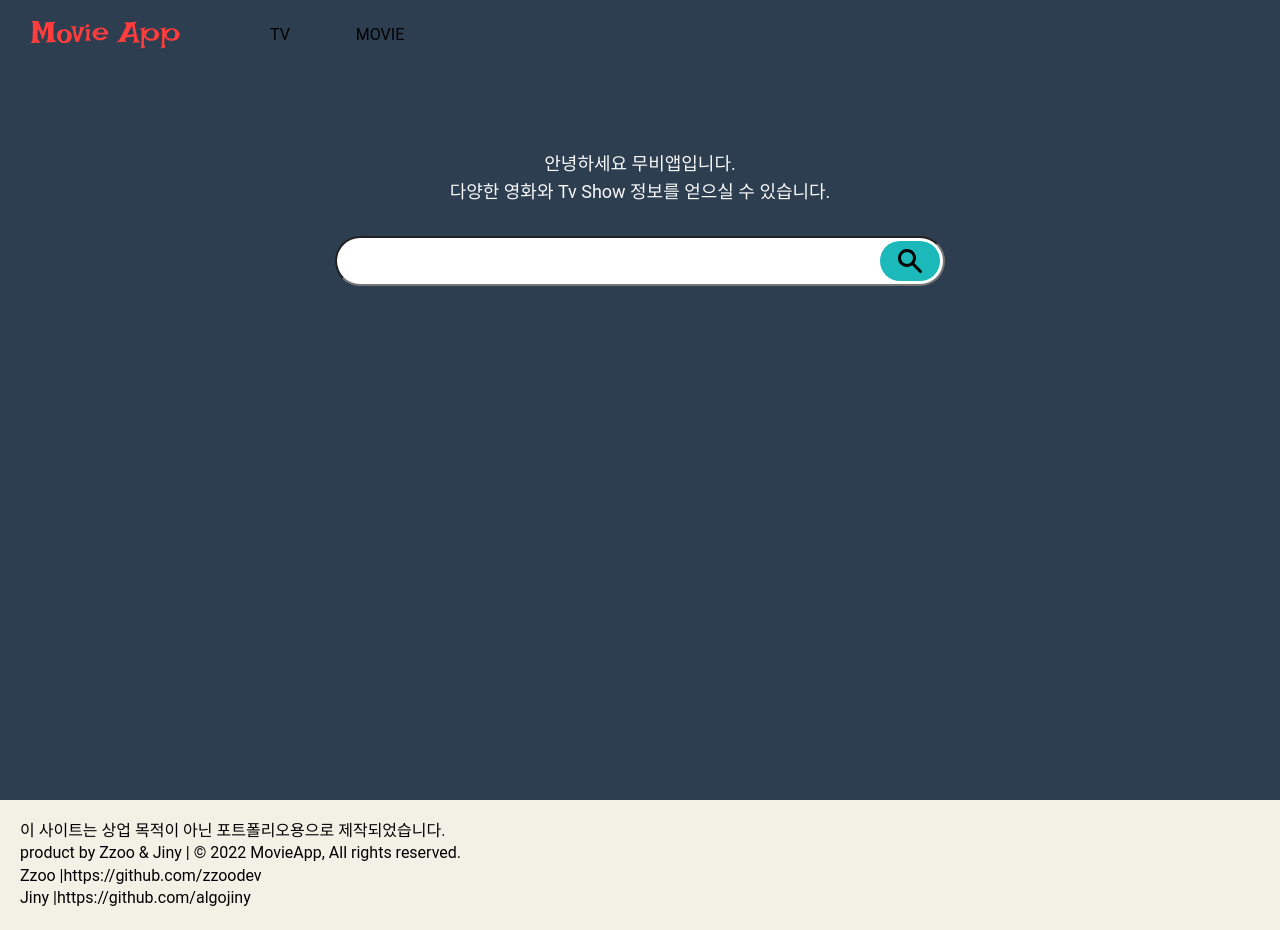
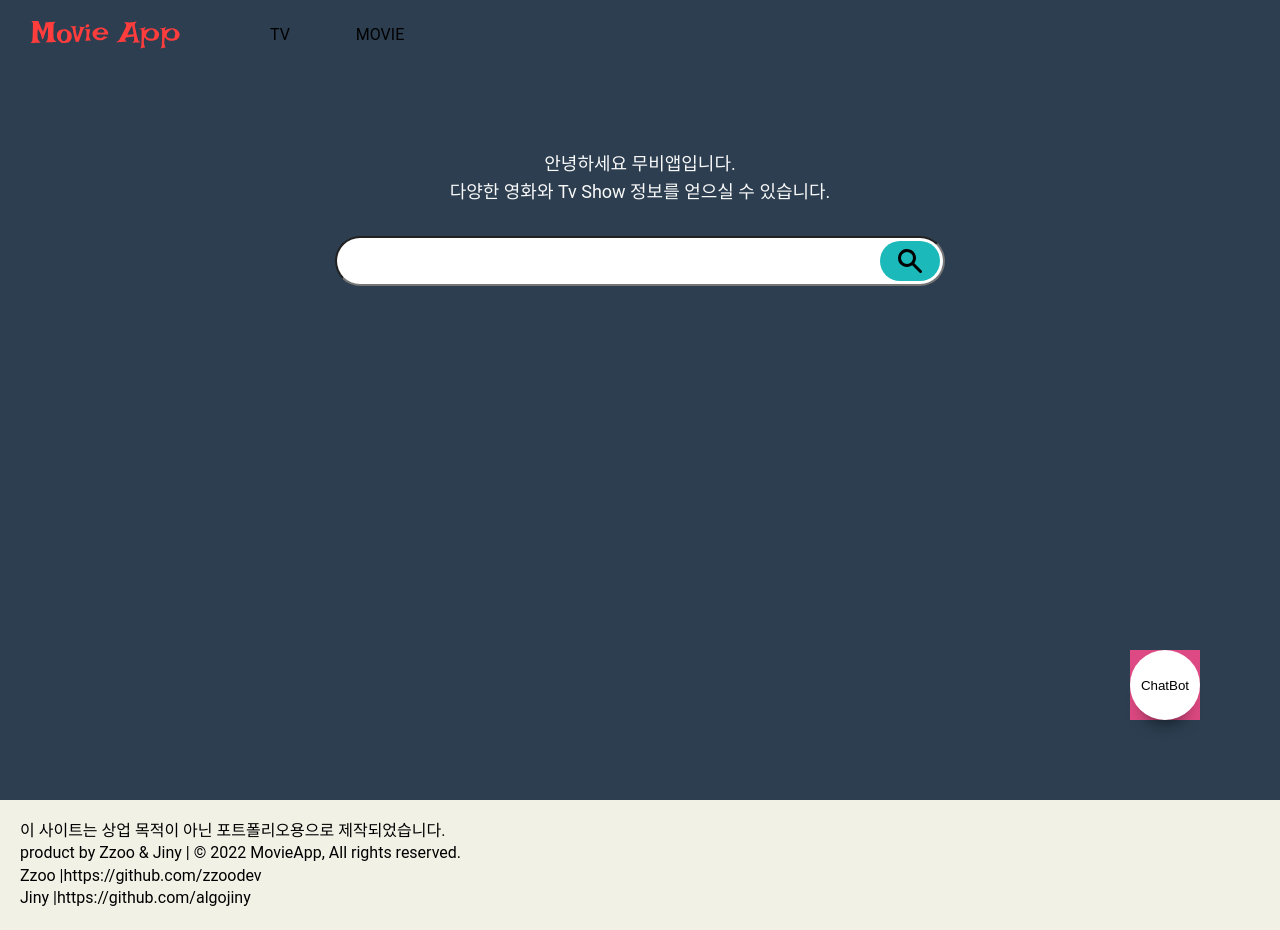
Before and after one commit to zzoohub/movieApp, a React (Create React App) app: page / in a window 1280 px wide. Built offline with nearby package versions, Linux system fonts and the light colour scheme.

Commit message:
ChatBot추가

```diff
--- a/src/App.jsx
+++ b/src/App.jsx
@@ -4,6 +4,7 @@ import NavBar from "./components/NavBar";
 import Tv from "./routes/Tv";
 import Shoes from "./components/Shoes";
 import Movies from "./routes/Movies";
+import ChatBot from "./components/ChatBot";
 
 function App() {
   return (
@@ -15,6 +16,7 @@ function App() {
           <Route path="/movies" element={<Movies />}></Route>
           <Route path="/*" element={<Home />}></Route>
         </Routes>
+        <ChatBot />
         <Shoes />
       </BrowserRouter>
     </>
--- /dev/null
+++ b/src/components/ChatBot.jsx
@@ -0,0 +1,60 @@
+import { useState } from "react";
+import styled from "styled-components";
+
+const ChatBot_wrap = styled.div`
+  position: fixed;
+  right: 80px;
+  bottom: 80px;
+  width: 70px;
+  background-color: #dd4982;
+  height: 70px;
+`;
+const ChatBot_btn = styled.button`
+  position: absolute;
+  right: 0;
+  bottom: 0;
+  width: 70px;
+  height: 70px;
+  border-radius: 50%;
+  background-color: #fff;
+  border: none;
+  box-shadow: 0 17px 20px -18px rgba(0, 0, 0, 1);
+  cursor: pointer;
+  :hover {
+    transform: scale(1.1);
+  }
+`;
+const Chat_box = styled.div`
+  position: absolute;
+  right: -10px;
+  bottom: -10px;
+  width: 300px;
+  height: 700px;
+  background-color: #6aebb7;
+  border-radius: 20px;
+  padding: 15px;
+`;
+// const chat_header = styled.div{
+
+// }
+
+export default function ChatBot() {
+  const [showOn, setShowOn] = useState(false);
+  const show = () => setShowOn(!showOn);
+
+  const close = () => setShowOn(!showOn);
+  return (
+    <ChatBot_wrap>
+      <ChatBot_btn onClick={show}>ChatBot</ChatBot_btn>
+      {showOn ? (
+        <Chat_box>
+          <div className="chat_header">
+            <h2>MovieApp</h2>
+            <button>set</button>
+            <button onClick={close}>X</button>
+          </div>
+        </Chat_box>
+      ) : null}
+    </ChatBot_wrap>
+  );
+}
```
